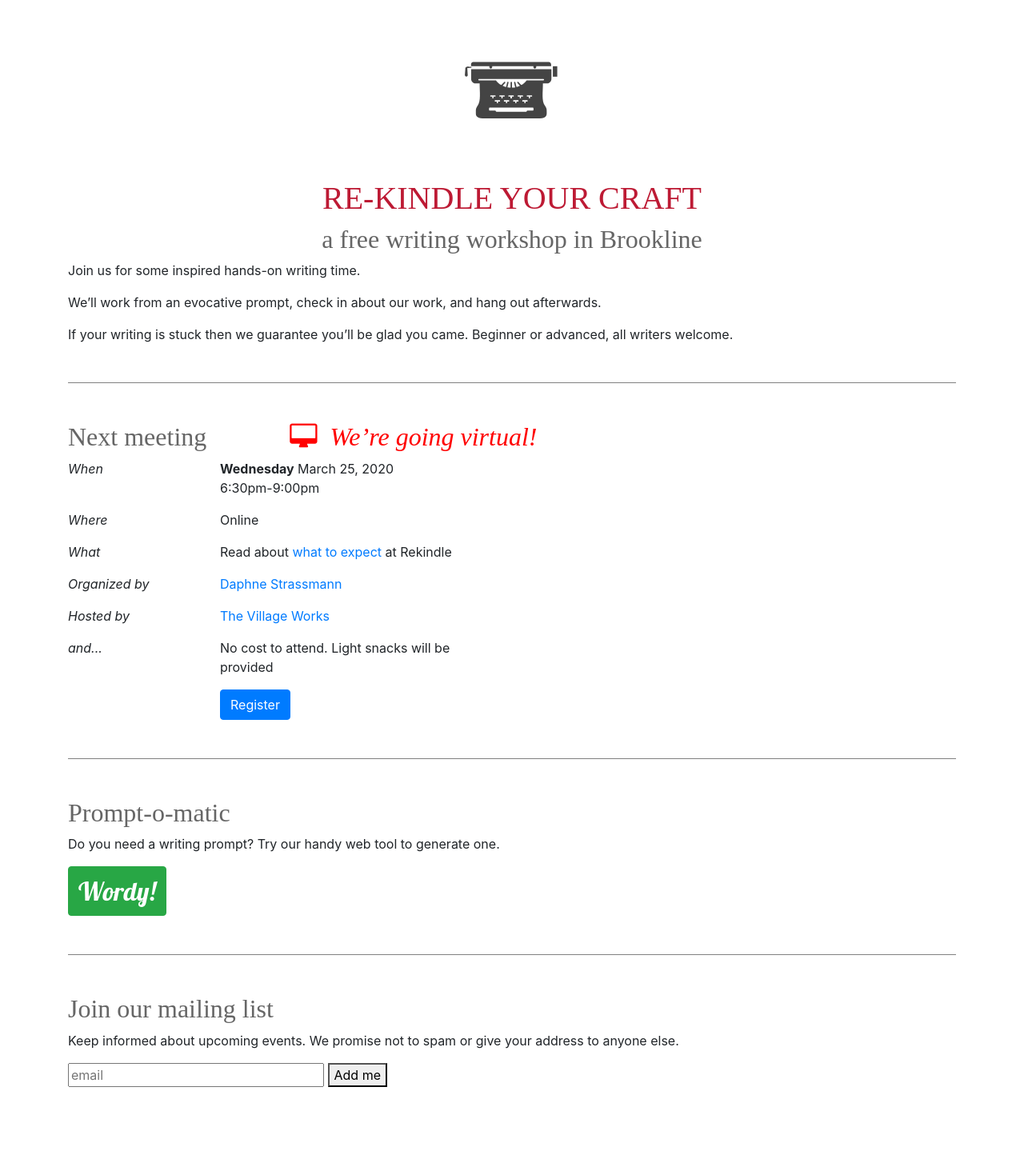
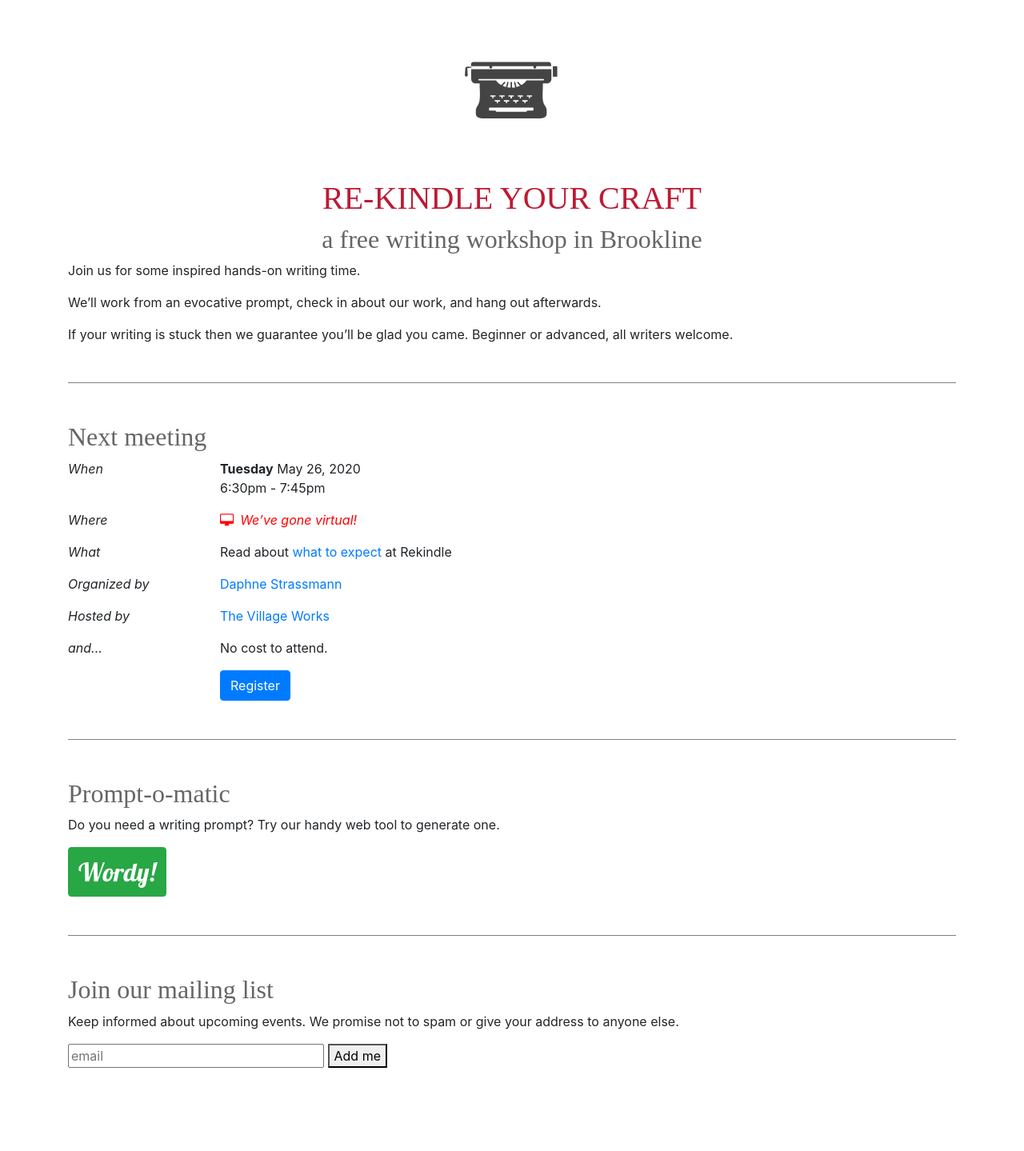
Before and after one commit to straz/rekindle, a Jekyll site: the page built from index.html, in a window 1280 px wide. Shown: the whole page at 80% size. Built offline with Jekyll 4.4.1, drawn with Linux system fonts in a browser that asks for light colours; nearby versions of some CDN libraries; some web fonts are replaced; after the commit the page ends 1415 px from its top, so only the background shows below that.

Commit message:
data-driven events

```diff
--- /dev/null
+++ b/_data/events.yml
@@ -0,0 +1,4 @@
+- day: Tuesday
+  date: "May 26, 2020"
+  time: "6:30pm - 7:45pm"
+  eventbrite: "https://www.eventbrite.com/e/rekindle-your-craft-a-prompt-writing-night-tickets-38927322670"
--- a/_sass/_ryk.scss
+++ b/_sass/_ryk.scss
@@ -31,6 +31,14 @@ input#email {
      }
 }
 
+.virtual {
+    color:red;
+    font-style: italic;
+    i {
+      margin-right: .5em;
+    }
+}
+
 .rekindle {
    h1 {
      font-family: 'Cutive', serif;
@@ -39,14 +47,6 @@ input#email {
    h2 {
       font-family: 'Cutive', serif;
       color: #666;
-      .virtual {
-	  color:red;
-          font-style: italic;
-          i {
-              margin-left: 3em;
-              margin-right: .5em;
-	  }
-      }
   }
   h3 {
       margin-top: 2em;
--- a/index.html
+++ b/index.html
@@ -4,34 +4,28 @@ navtab: home
 title: Rekindle your craft
 ---
 
+{% assign event = site.data.events | first %}
+
 <h1 class="text-center">RE-KINDLE YOUR CRAFT</h1>
 <h2 class="text-center">a free writing workshop in Brookline</h2>
-
 
 <p>Join us for some inspired hands-on writing time.</p>
 
 <p>We’ll work from an evocative prompt, check in about our work, and hang out afterwards.</p>
 <p>If your writing is stuck then we guarantee you’ll be glad you came. Beginner or advanced, all writers welcome.</p>
 
+
 <div class="next-meeting infocard">
-  <h2>Next meeting <span class="virtual"><i class="fa fa-desktop"></i>We&rsquo;re going virtual!</span></h2>
+  <h2>Next meeting</h2>
   <div class="row">
     <div class="col-2"><em>When</em></div>
-    <div class="col-4"><b>Wednesday</b> March 25, 2020<br/>6:30pm-9:00pm</div>
-    <!-- june 26 -->
+    <div class="col-4"><b>{{ event.day }}</b> {{ event.date }}<br/>{{ event.time }}</div>
     </div>
 
     <div class="row">
       <div class="col-2"><em>Where</em></div>
-      <div class="col-4">Online</div>
-      <!--
-      <div class="col-4">
-	<a target="_map" href="https://www.google.com/maps/place/The+Village+Works/@42.3322578,-71.1207229,17z/data=!3m1!4b1!4m5!3m4!1s0x89e3799851ee1ae7:0x13cebc5d9105bd6b!8m2!3d42.3322539!4d-71.1185342">
-	  <i class="fa fa-map-marker"></i> map</a><br/>
-	The Village Works<br/>
-	202 Washington Street<br/>
-	Brookline, MA 02445
-      </div> -->
+      <div class="col-4"><span class="virtual"><i class="fa fa-desktop"></i>We&rsquo;ve gone virtual!</span></div>
+
     </div>
 
     <div class="row">
@@ -52,11 +46,12 @@ title: Rekindle your craft
 
     <div class="row">
       <div class="col-2"><em>and...</em></div>
-      <div class="col-4">No cost to attend. Light snacks will be provided</div>
+      <div class="col-4">No cost to attend.</div>
     </div>
 
     <div class="row">
-      <div class="col-4 offset-sm-2"><a href="https://www.eventbrite.com/e/rekindle-your-craft-tickets-38927322670"
+      <div class="col-4 offset-sm-2"><a href="{{ event.eventbrite }}"
+					target="eventbrite"
 					class="btn btn-primary">Register</a></div>
     </div>
 
```
